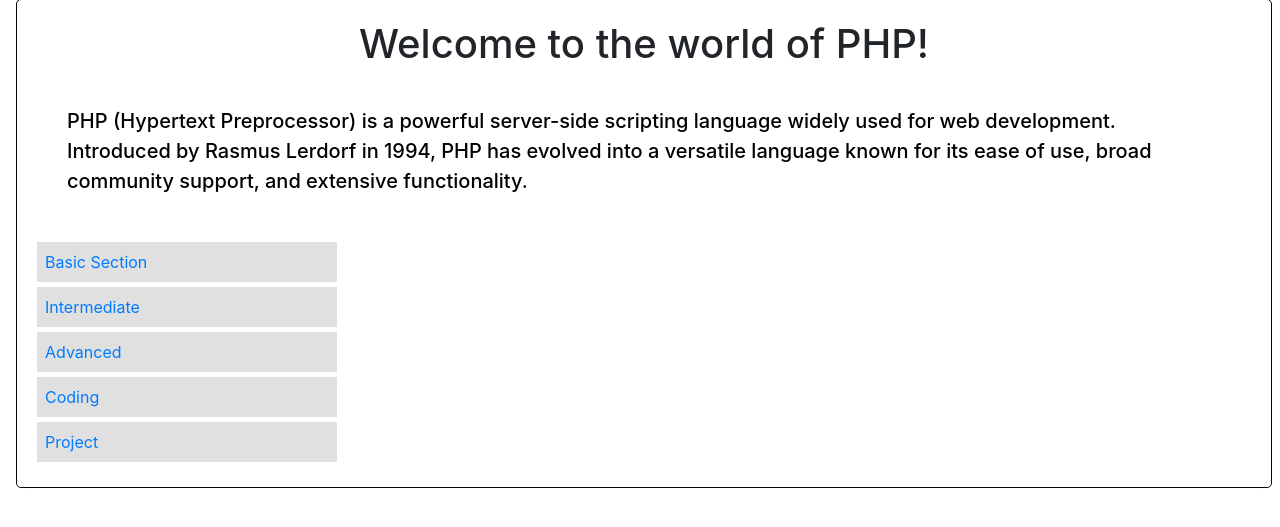
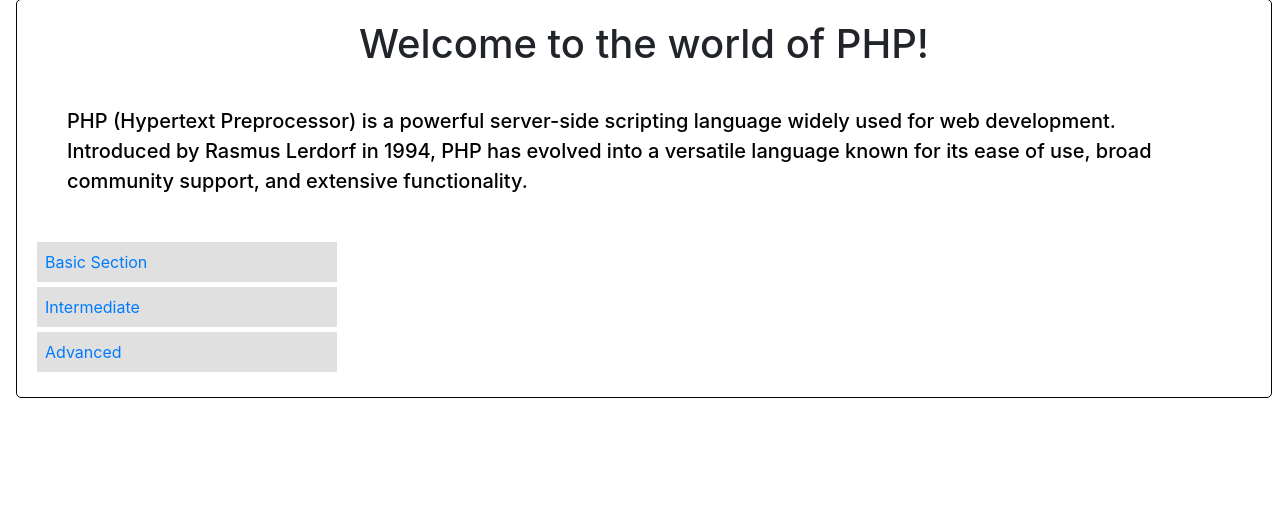
Before and after one commit to Nandukallur/Personalized-E-Learning, a Django app: page /php/phpint/ in a window 1280 px wide. Shown: the part 107-634 px from the top of the page. Run offline with Django 4.2, Linux system fonts and the light colour scheme; a user stored in the database is signed in; data comes from the database, SQL or seed files in the repository.

Commit message:
Update phpintro.html

```diff
--- a/exam3/templates/phpintro.html
+++ b/exam3/templates/phpintro.html
@@ -308,26 +308,19 @@
 
         <div class="vstack gap-3">
             <div class="p-2"><a href="{% url 'basicphp' %}">Basic Section</a></div>
-            {% if user.is_active_basic  %}
+            {% for i in data %}
+                {% if i.section == 'BasicPHP' and i.score > 7 %}
                     <div class="p-2"><a href="{% url 'interphp' %}">Intermediate</a></div>
-            {% else %}
-            <div class="p-2" ><a href="">Intermediate</a></div>
                 {% endif %}
-            {% if user.is_active_inter %}
+                {% if i.section == 'IntermediatePHP' and i.score > 7 %}
                     <div class="p-2"><a href="{% url 'advphp' %}">Advanced</a></div>
-            {% else %}
-            <div class="p-2"><a href="">Advanced</a></div>
                 {% endif %}
-            {% if user.is_active_adv %}
+                {% if i.section == 'AdvancedPHP' and i.score > 7 %}
                     <div class="p-2"><a href="{% url 'phpcoding' %}">Coding</a></div>
-            {% else %}
-            <div class="p-2"><a href="">Coding</a></div>
+                    <div class="p-2"><a href="{% url 'upload_project3' %}">Project</a></div>
                 {% endif %}
-            {% if user.is_active_coding %}
-            <div class="p-2"><a href="#">Project</a></div>
-            {% else %}
-            <div class="p-2"><a href="#">Project</a></div>
-            {% endif %}
+            {% endfor %}
+
         </div>
 
 <!--        {% if data.section != 'BasicPHP' and i.score < 7 %}-->
```
Lines whose indentation alone changed are shown as unchanged.
